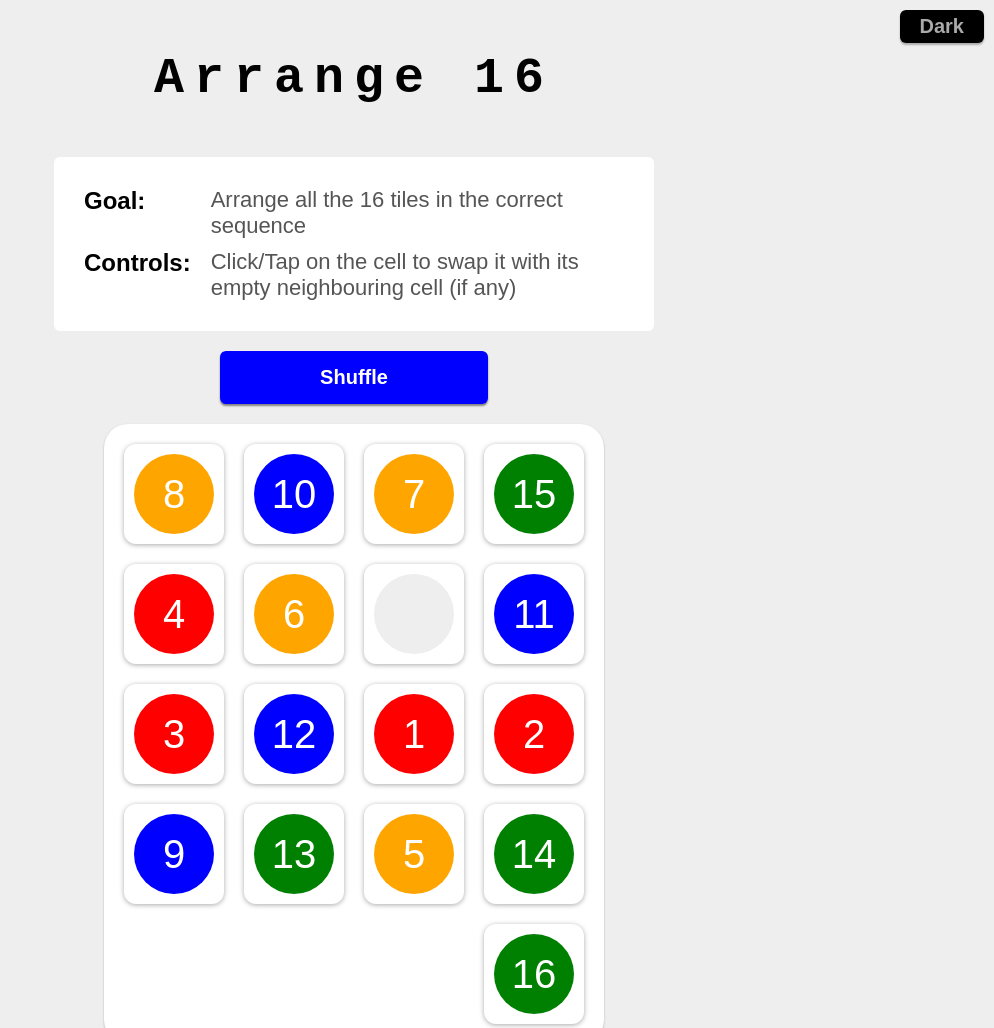
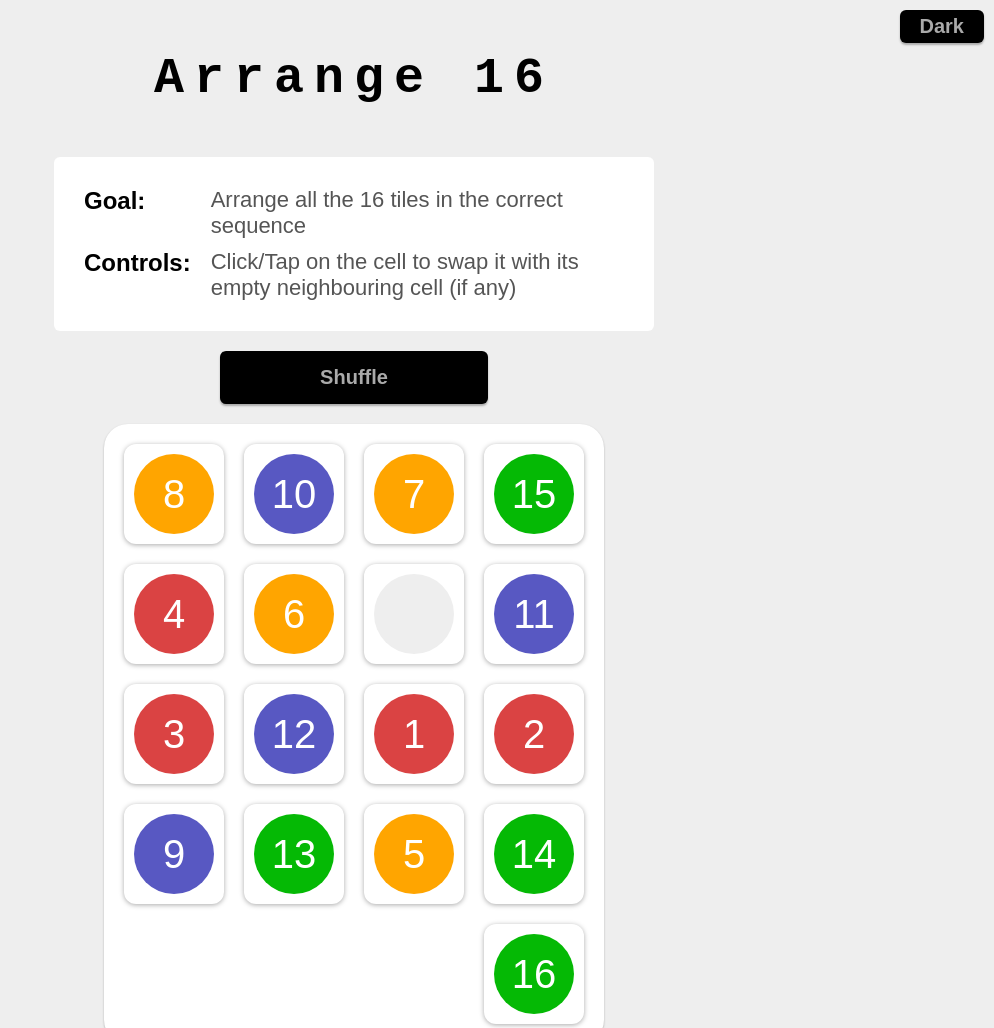
Before and after one commit to 0ya-sh0/arrange-16, a plain HTML site: page index.html in a window 1280 px wide. Shown: the top 1028 px of the page, without its empty margins (286-1280 px from the left). Drawn offline with Linux system fonts and the light colour scheme.

Commit message:
color changes

```diff
--- a/style.scss
+++ b/style.scss
@@ -9,9 +9,11 @@
 }
 
 :root.theme-dark {
-    .theme-btn {
+    .theme-btn, .shuffle-btn {
         background-color: #aaa;
         color: black;
+    }
+    .theme-btn {
         &::after {
             content: 'Light';
         }
@@ -25,9 +27,12 @@
 }
 
 :root.theme-light {
-    .theme-btn {
+    .theme-btn, .shuffle-btn {
         background-color: #000;
         color: #aaa;
+    }
+
+    .theme-btn {
         &::after {
             content: 'Dark';
         }
@@ -121,11 +126,9 @@ h1 {
     cursor: pointer;
     font-size: 2rem;
     font-weight: bold;
-    background-color: blue;
-    color: white;
     margin-bottom: 2rem;
     border-radius: 6px;
-    box-shadow: gray 0px 2px 2px;
+    box-shadow: var(--clr-shadow) 0px 2px 2px;
     &:hover {
         opacity: 0.7;
     }
@@ -193,7 +196,7 @@ h1 {
         font-size: 4rem;
 
         &--red {
-            background-color: red;
+            background-color: rgb(218, 67, 67);
             color: white;
         }
 
@@ -203,12 +206,12 @@ h1 {
         }
 
         &--blue {
-            background-color: blue;
+            background-color: rgb(88, 88, 194);
             color: white;
         }
 
         &--green {
-            background-color: green;
+            background-color: rgb(5, 185, 5);
             color: white;
         }
 
```
Also changed, not shown: style.css, 1 other file.
